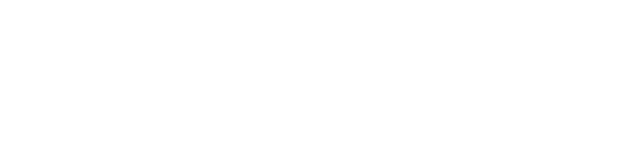
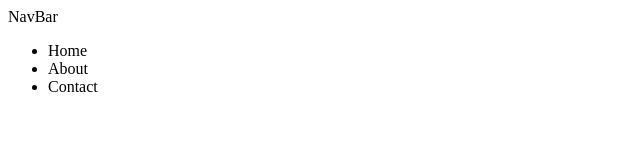
Before and after one commit to j-flores88/navBar, a website built with webpack: page dist/index.html in a window 1280 px wide. Shown: the whole page, without its empty margins (0-640 px from the left). Built offline with nearby package versions, Linux system fonts and the light colour scheme.

Commit message:
Creat navBarGenerator module

```diff
--- a/package.json
+++ b/package.json
@@ -2,6 +2,7 @@
   "name": "navbar",
   "version": "1.0.0",
   "description": "",
+  "main": "index.js",
   "private": "true",
   "scripts": {
     "test": "echo \"Error: no test specified\" && exit 1",
@@ -12,6 +13,8 @@
   "author": "",
   "license": "ISC",
   "devDependencies": {
+    "css-loader": "^6.2.0",
+    "style-loader": "^3.2.1",
     "webpack": "^5.50.0",
     "webpack-cli": "^4.7.2"
   },
--- a/src/index.js
+++ b/src/index.js
@@ -0,0 +1,3 @@
+import navBarGenerator from "./navBarGenerator";
+
+navBarGenerator('NavBar', 'Home', 'About', 'Contact')
--- /dev/null
+++ b/src/navBarGenerator.js
@@ -0,0 +1,19 @@
+const navSection = document.querySelector('nav');
+
+const navBarGenerator = (pageTitle, ...links) => {
+    const navTitle = document.createElement('div');
+    const navList = document.createElement('ul');
+
+    navTitle.innerText = pageTitle;
+
+    navSection.appendChild(navTitle);
+    navSection.appendChild(navList);
+
+    const individualLink = links.forEach((link) => {
+        const newLi = document.createElement('li');
+        newLi.innerText = link;
+        navList.appendChild(newLi);
+    });
+}
+
+export { navBarGenerator as default };
--- a/webpack.config.js
+++ b/webpack.config.js
@@ -5,7 +5,7 @@ mode: 'development',
   entry: './src/index.js',
   devtool: 'inline-source-map',
   output: {
-    filename: 'main.js',
+    filename: 'bundle.js',
     path: path.resolve(__dirname, 'dist'),
     clean: true,
   },
```
Also changed, not shown: dist/index.html, dist/main.js, 1 other file.
